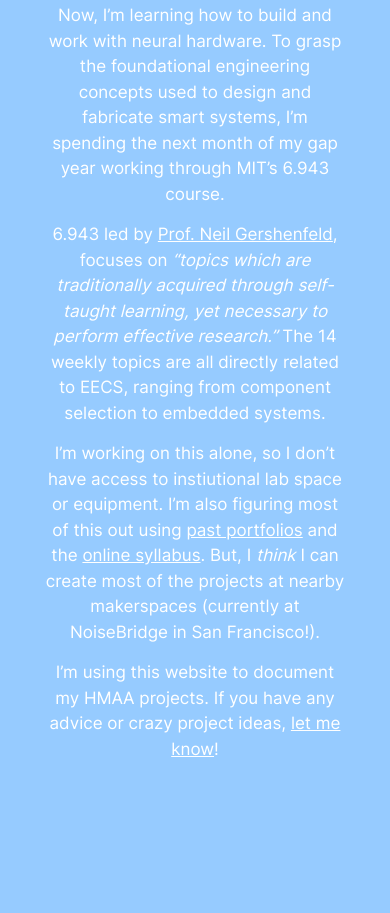
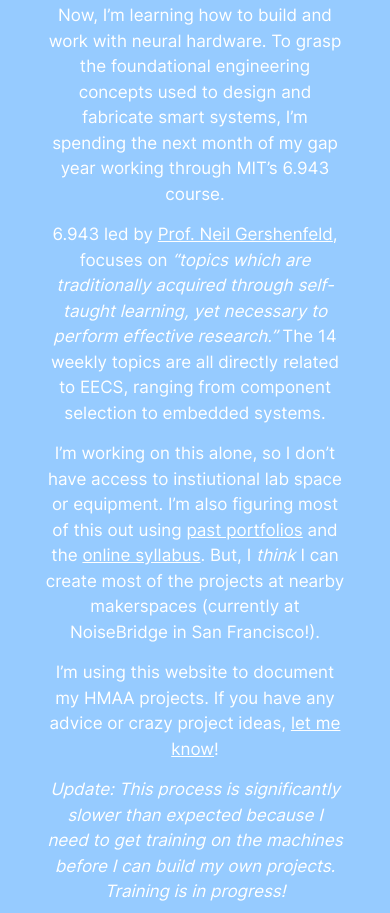
Before and after one commit to sabrinaasingh/sabrinamakesthings.github.io, a plain HTML site: page about.html in a window 390 px wide. Shown: the part 688-1601 px from the top of the page. Before the commit the page ends 1458 px from the top, so only its background shows below. Drawn offline with Linux system fonts and the light colour scheme.

Commit message:
about update

```diff
--- a/about.html
+++ b/about.html
@@ -18,6 +18,7 @@
   <div class="line4">6.943 led by <a href="https://en.wikipedia.org/wiki/Neil_Gershenfeld">Prof. Neil Gershenfeld</a>, focuses on <em>“topics which are traditionally acquired through self-taught learning, yet necessary to perform effective research.”</em> The 14 weekly topics are all directly related to EECS, ranging from component selection to embedded systems.</div>
   <div class="line5">I’m working on this alone, so I don’t have access to instiutional lab space or equipment. I’m also figuring most of this out using <a href="http://fab.cba.mit.edu/classes/863.22/people.html">past portfolios</a> and the <a href="http://fab.cba.mit.edu/classes/863.22/">online syllabus</a>. But, I <em>think</em> I can create most of the projects at nearby makerspaces (currently at NoiseBridge in San Francisco!).</div>
   <div class="line6">I’m using this website to document my HMAA projects. If you have any advice or crazy project ideas, <a href="mailto:sabrinaasingh@hotmail.com?subject=Sabrina's HMAA">let me know</a>!</div>
+  <div class="line7"><em>Update: This process is significantly slower than expected because I need to get training on the machines before I can build my own projects. Training is in progress!</em></div>
 </body>
 
 <style>
@@ -130,6 +131,17 @@
   color: #ffffff;
 }
 
+.line7 {
+  font-family: Inter;
+  font-size: 17px;
+  color: #ffffff;
+  margin-top: 2%;
+  margin-left: 25%;
+  margin-right: 25%;
+  text-align: center;
+  line-height: 1.5;
+}
+
 /* MOBILE */
 @media (max-width: 1000px){
   .heading {
@@ -209,6 +221,17 @@
   line-height: 1.5;
 }
 
+.line7 {
+  font-family: Inter;
+  font-size: 17px;
+  color: #ffffff;
+  margin-top: 4%;
+  margin-left: 10%;
+  margin-right: 10%;
+  text-align: center;
+  line-height: 1.5;
+}
+
 
 
 }
```
